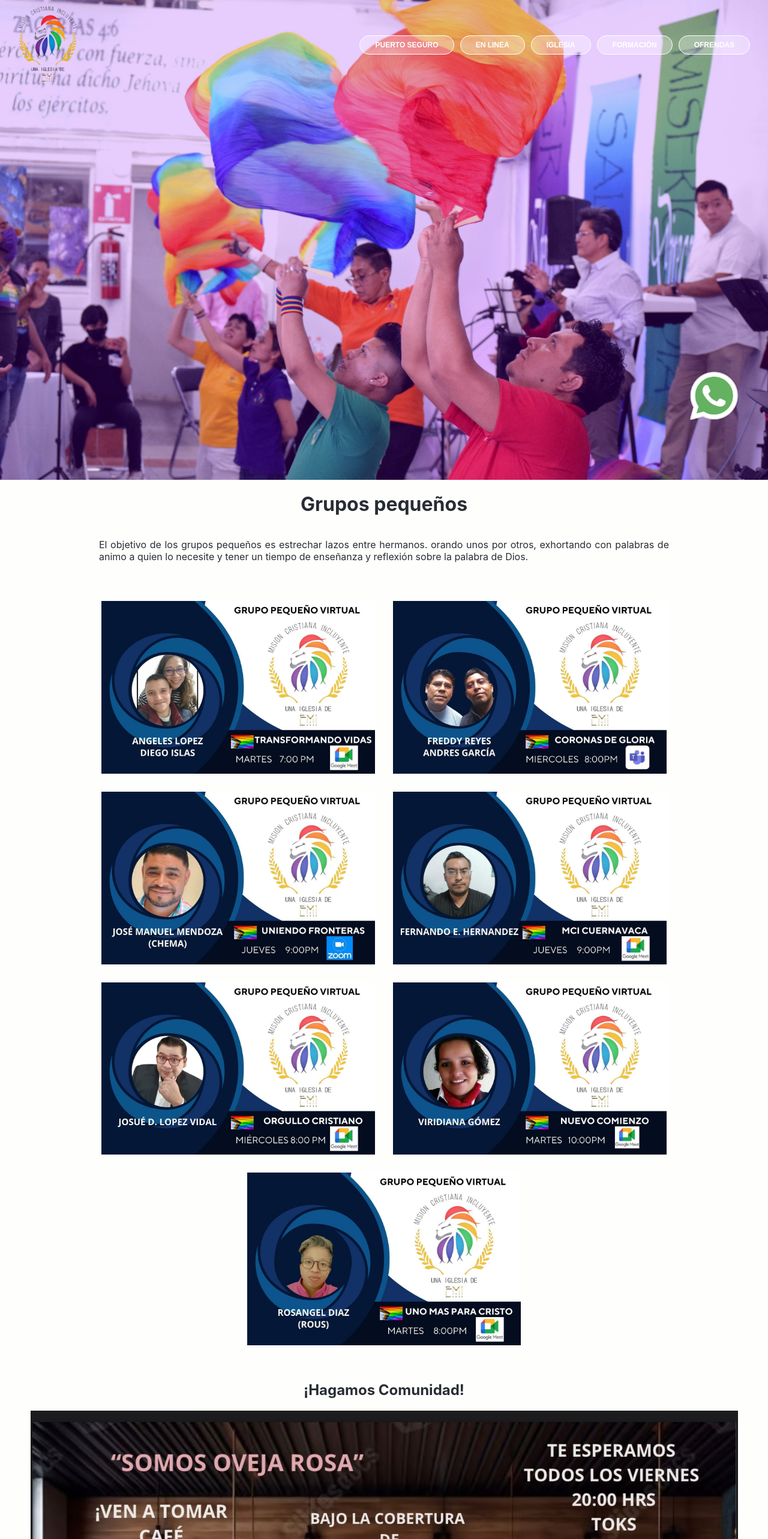
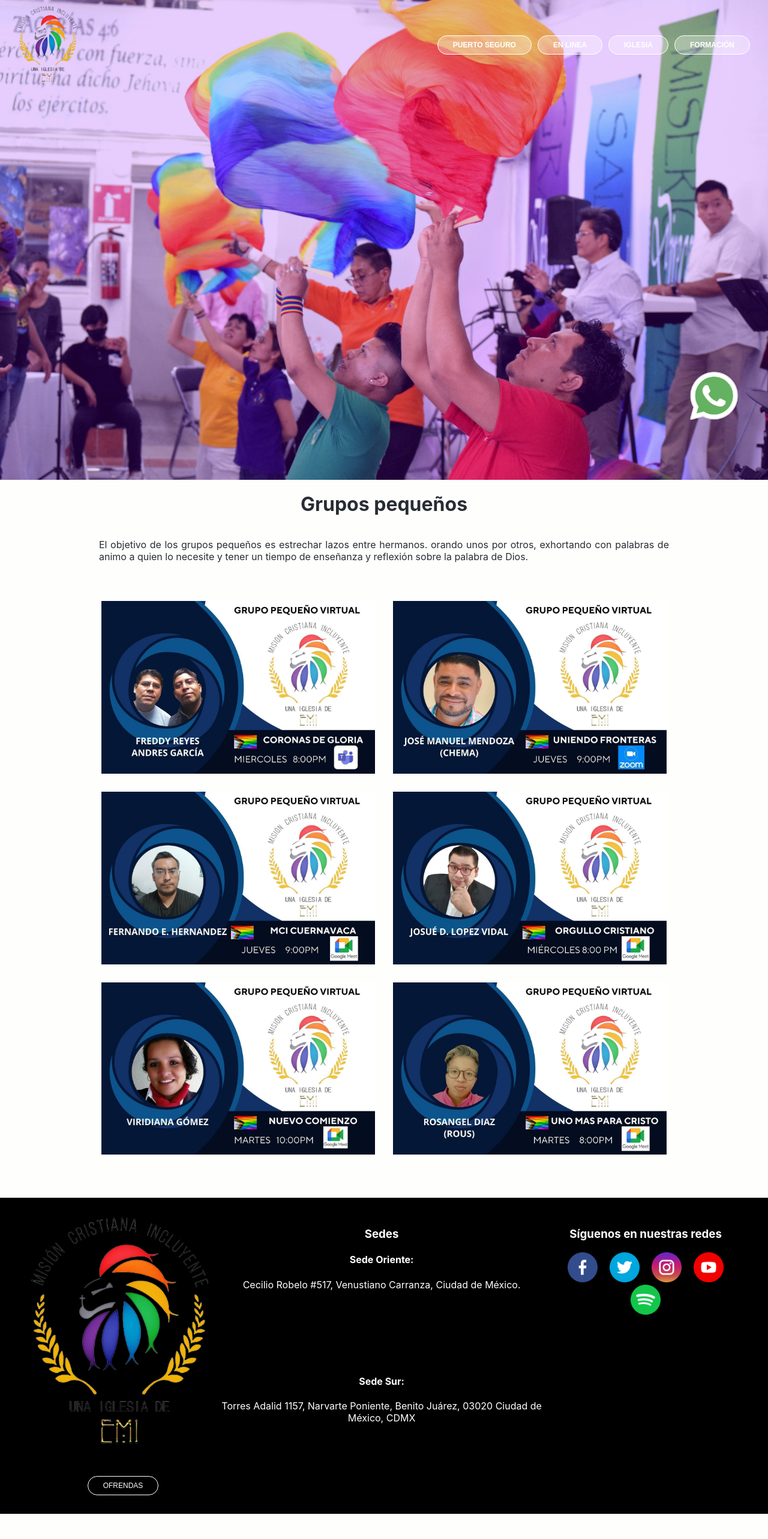
Before and after one commit to EmiMCI/MisionCristianaIncluyente, a React (Create React App) app: page /MisionCristianaIncluyente/iglesia in a window 1280 px wide. Shown: the top 2566 px of the page at 60% size. After the commit the page ends 2524 px from the top, so only its background shows below. Built offline with nearby package versions, Linux system fonts and the light colour scheme; no server answers; grey boxes are pictures that could not be loaded.

Commit message:
Se elimina oveja rosa y link de menu a ofrendas, se congela package.json

```diff
--- a/src/components/Iglesia/index.js
+++ b/src/components/Iglesia/index.js
@@ -4,17 +4,15 @@ import Header from '../Header';
 import Footer from '../Footer';
 import './Iglesia.scss';
 
-import gp1 from '../../assets/grupos/GP-Angeles-y-Diego.jpeg';
 import gp2 from '../../assets/grupos/GP-Andres.jpeg';
 import gp3 from '../../assets/grupos/GP-chema.jpeg';
 import gp4 from '../../assets/grupos/GP-Fer.jpeg';
 import gp5 from '../../assets/grupos/GP-Josue.jpeg';
 import gp6 from '../../assets/grupos/GP-Rous.jpeg';
 import gp7 from '../../assets/grupos/GP-Nuevo_comienzo.jpeg';
-import ovejarosa from '../../assets/grupos/oveja-rosa.jpeg';
 
 const Iglesia = () => {
-  const gpList = [gp1, gp2, gp3, gp4, gp5, gp7, gp6];
+  const gpList = [gp2, gp3, gp4, gp5, gp7, gp6];
   return (
     <>
       <Header />
@@ -33,8 +31,6 @@ const Iglesia = () => {
         </div>
         <br />
         <br />
-        <h2>¡Hagamos Comunidad!</h2>
-        <img alt="Ovejas rosas" src={ovejarosa} />
       </div>
       <Footer />
     </>
--- a/src/components/NavBar/Nav.js
+++ b/src/components/NavBar/Nav.js
@@ -26,9 +26,9 @@ const Nav = () => {
         <Link to='/formacion'>
           <button>FORMACIÓN</button>
         </Link>
-        <Link to='/ofrendas'>
+        {/* <Link to='/ofrendas'>
           <button>OFRENDAS</button>
-        </Link>
+        </Link> */}
       </div>
     </div>
   )
```
Also changed, not shown: package.json (+9 -9 lines).
